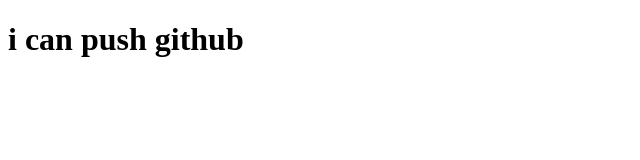
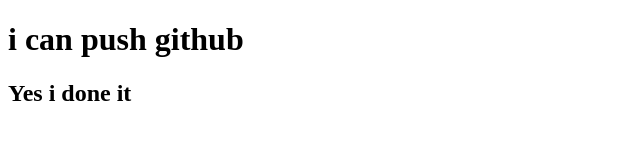
Before and after one commit to kibria282096/my-first-rep, a plain HTML site: page index.html in a window 1280 px wide. Shown: the whole page, without its empty margins (0-640 px from the left). Drawn offline with Linux system fonts and the light colour scheme.

Commit message:
added header two

```diff
--- a/index.html
+++ b/index.html
@@ -8,5 +8,6 @@
 </head>
 <body>
     <h1>i can push github</h1>
+    <h2>Yes i done it</h2>
 </body>
 </html>
```
